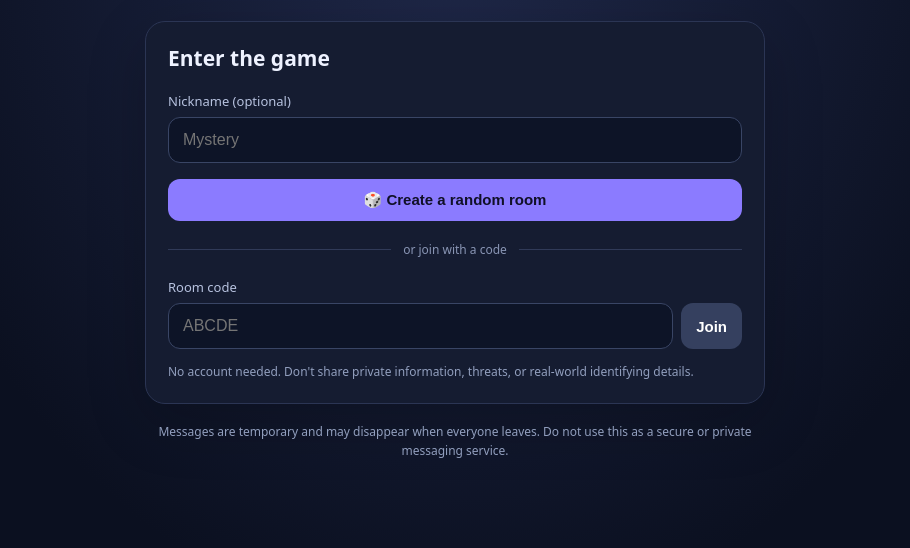
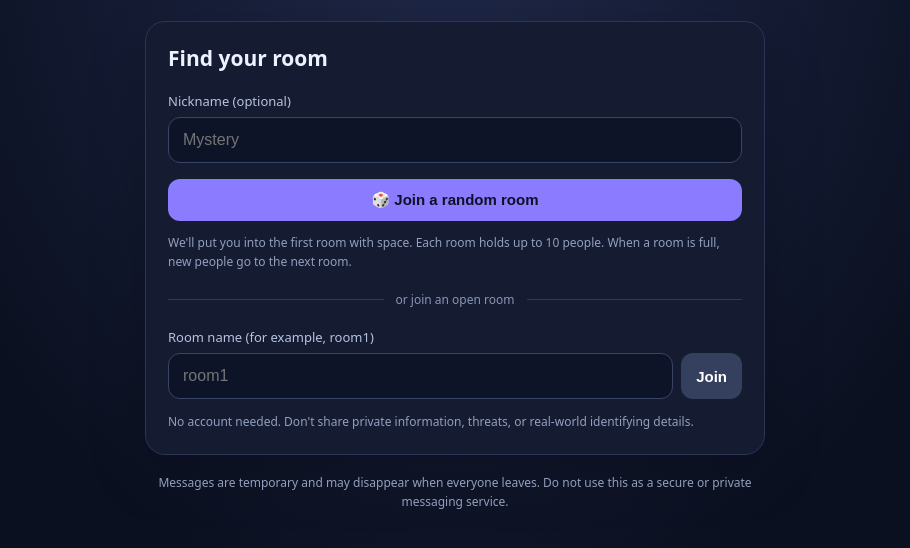
Before and after one commit to Doroshimujin/Lie, a website: page public/index.html in a window 1280 px wide. Shown: the part 100-648 px from the top of the page, without its empty margins (185-1095 px from the left). Drawn offline with nearby package versions, Linux system fonts and the light colour scheme; no server answers.

Commit message:
Add automatic matchmaking for 10-person rooms

```diff
--- a/public/index.html
+++ b/public/index.html
@@ -11,22 +11,23 @@
   <main class="app">
     <header><div class="logo">🎭</div><div><h1>Only Lies</h1><p>Anonymous chat. Make it up. Keep it kind.</p></div></header>
     <section id="entry" class="card">
-      <h2>Enter the game</h2>
+      <h2>Find your room</h2>
       <label for="nickname">Nickname (optional)</label>
       <input id="nickname" maxlength="20" placeholder="Mystery" autocomplete="off">
-      <button id="createBtn" class="primary">🎲 Create a random room</button>
-      <div class="divider"><span>or join with a code</span></div>
-      <label for="roomCode">Room code</label>
-      <div class="join-row"><input id="roomCode" maxlength="5" placeholder="ABCDE" autocomplete="off" autocapitalize="characters"><button id="joinBtn">Join</button></div>
+      <button id="createBtn" class="primary">🎲 Join a random room</button>
+      <p class="fine">We'll put you into the first room with space. Each room holds up to 10 people. When a room is full, new people go to the next room.</p>
+      <div class="divider"><span>or join an open room</span></div>
+      <label for="roomCode">Room name (for example, room1)</label>
+      <div class="join-row"><input id="roomCode" maxlength="20" placeholder="room1" autocomplete="off" autocapitalize="none"><button id="joinBtn" type="button">Join</button></div>
       <p id="entryError" class="error" role="status"></p>
       <p class="fine">No account needed. Don't share private information, threats, or real-world identifying details.</p>
     </section>
     <section id="chat" class="card hidden">
-      <div class="room-bar"><div><span class="muted">ROOM</span><strong id="activeCode"></strong></div><div id="roomCount">0 people</div><button id="copyBtn" class="small">Copy code</button></div>
+      <div class="room-bar"><div><span class="muted">ROOM</span><strong id="activeCode"></strong></div><div id="roomCount">0/10 people</div><button id="copyBtn" class="small" type="button">Copy room</button></div>
       <div class="game-note">Rule: make things up for fun. No scams, harassment, or personal information.</div>
       <div id="messages" class="messages" aria-live="polite"></div>
       <form id="messageForm" class="send-row"><input id="messageInput" maxlength="400" placeholder="Tell a convincing lie…" autocomplete="off" required><button class="primary" type="submit">Send</button></form>
-      <button id="leaveBtn" class="text-button">Leave room</button>
+      <button id="leaveBtn" class="text-button" type="button">Leave room</button>
     </section>
     <footer>Messages are temporary and may disappear when everyone leaves. Do not use this as a secure or private messaging service.</footer>
   </main>
```
